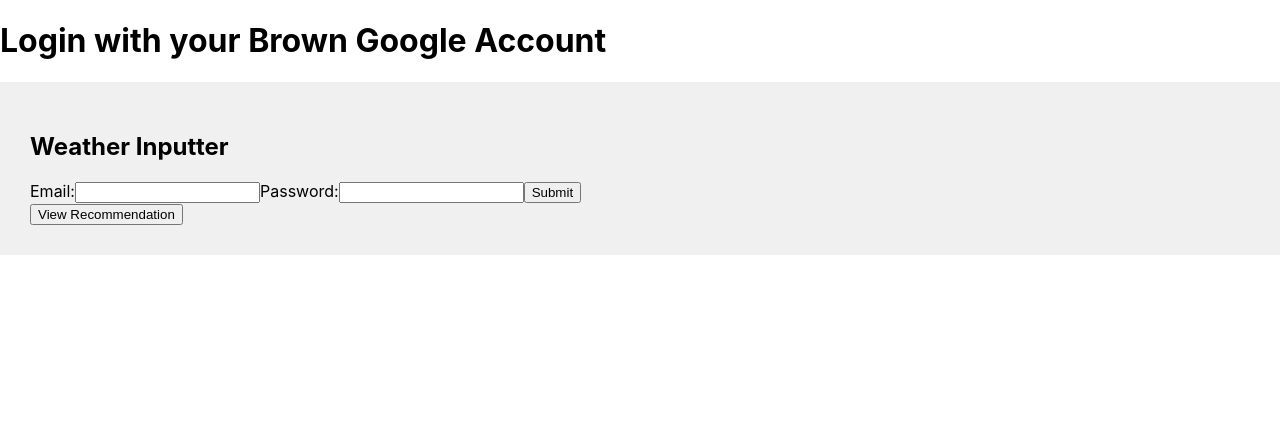
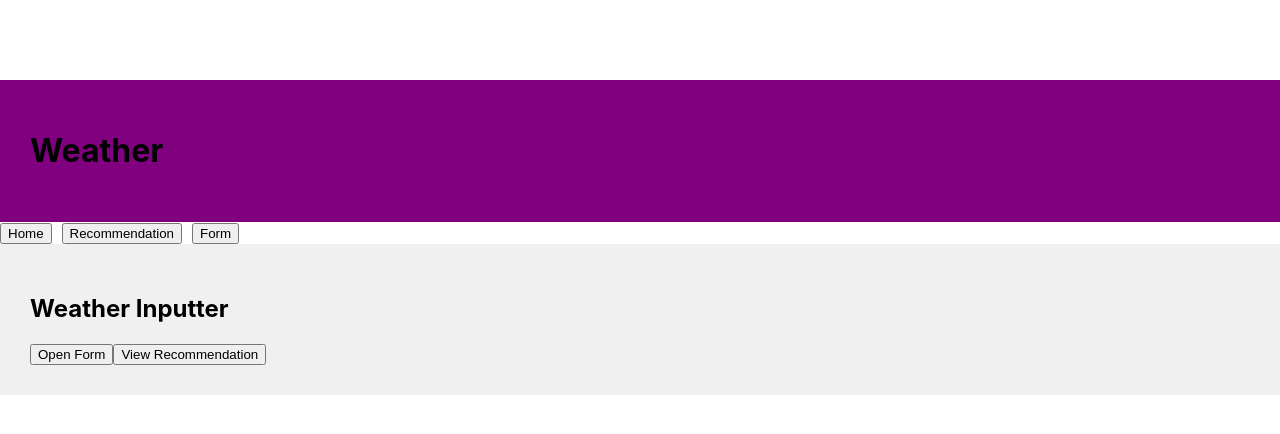
Before and after one commit to cs0320-f23/term-project-fyousaf-deskilso-sndichu, a React (Vite) app in the folder front/: page /form in a window 1280 px wide. Shown: the top 434 px of the page. Built offline with nearby package versions, Linux system fonts and the light colour scheme.

Commit message:
buttons added for navigation

```diff
--- a/front/package.json
+++ b/front/package.json
@@ -30,6 +30,7 @@
     "react-dom": "^18.2.0",
     "react-google-login": "^5.2.2",
     "react-map-gl": "^7.1.6",
+    "react-modal": "^3.16.1",
     "react-router-dom": "^6.20.1"
   },
   "devDependencies": {
--- a/front/src/App.css
+++ b/front/src/App.css
@@ -12,7 +12,7 @@
 }
 
 .App-header {
-  background-color: #f7f4f8;
+  background-color: #360d44;
   min-height: 20vh;
   display: flex;
   flex-direction: column;
--- a/front/src/App.tsx
+++ b/front/src/App.tsx
@@ -40,7 +40,29 @@
 
     <BrowserRouter>
       <div>
-        <h1>Login with your Brown Google Account</h1>
+        <div
+          style={{
+            textAlign: "left",
+            marginTop: "80px",
+            backgroundColor: "purple",
+            padding: "30px",
+          }}
+        >
+          <h1>Weather</h1>
+        </div>
+        <div
+          style={{ display: "flex", alignItems: "center", marginRight: "20px" }}
+        >
+          <Link to="/">
+            <button style={{ marginRight: "10px" }}>Home</button>
+          </Link>
+          <Link to="/recommendation">
+            <button style={{ marginRight: "10px" }}>Recommendation</button>
+          </Link>
+          <Link to="/form">
+            <button>Form</button>
+          </Link>
+        </div>
         <Routes>
           <Route path="/" element={<Home />} />
           <Route path="/recommendation" element={<Recommendation />} />
--- a/front/src/Form.tsx
+++ b/front/src/Form.tsx
@@ -2,6 +2,7 @@
 import React, { ReactNode } from "react";
 import { Formik } from "formik";
 import { Link } from "react-router-dom";
+import Modal from "react-modal";
 
 interface FormProps {}
 
@@ -10,12 +11,29 @@
 }
 
 export default function Form(props: FormProps) {
+  const [modalIsOpen, setModalIsOpen] = useState(false);
+
   return (
-    // TODO: add questions about normal feeling of coldness, perception of weather, successful outfits, etc.
-    // Use our spec doc for what to ask about
-    // formick docs: https://formik.org/docs/overview
     <div style={{ backgroundColor: "#f0f0f0", padding: "30px" }}>
       <h2>Weather Inputter</h2>
+      <button onClick={() => setModalIsOpen(true)}>Open Form</button>
+
+      <Modal
+        isOpen={modalIsOpen}
+        onRequestClose={() => setModalIsOpen(false)}
+        style={{
+          overlay: {
+            backgroundColor: "rgba(0, 0, 0, 0.5)",
+          },
+          content: {
+            backgroundColor: "#fff",
+            padding: "20px",
+            borderRadius: "8px",
+            maxWidth: "400px",
+            margin: "auto",
+          },
+        }}
+      >
         <Formik
           initialValues={{ email: "", password: "" }}
           validate={(values) => {
@@ -33,6 +51,7 @@
             setTimeout(() => {
               alert(JSON.stringify(values, null, 2));
               setSubmitting(false);
+              setModalIsOpen(false); // Close the modal after submission
             }, 400);
           }}
         >
@@ -44,7 +63,6 @@
             handleBlur,
             handleSubmit,
             isSubmitting,
-          /* and other goodies */
           }) => (
             <form onSubmit={handleSubmit}>
               <label htmlFor="email">Email:</label>
@@ -55,7 +73,7 @@
                 onBlur={handleBlur}
                 value={values.email}
               />
-            {errors.email && touched.email && errors.email}
+              {errors.email && touched.email && <div>{errors.email}</div>}
               <label htmlFor="password">Password:</label>
               <input
                 type="password"
@@ -64,13 +82,17 @@
                 onBlur={handleBlur}
                 value={values.password}
               />
-            {errors.password && touched.password && errors.password}
+              {errors.password && touched.password && (
+                <div>{errors.password}</div>
+              )}
               <button type="submit" disabled={isSubmitting}>
                 Submit
               </button>
             </form>
           )}
         </Formik>
+      </Modal>
+
       <Link to={"/recommendation"}>
         <button type="button">View Recommendation</button>
       </Link>
--- a/front/src/Home.tsx
+++ b/front/src/Home.tsx
@@ -48,9 +48,6 @@
       <Rating />
       <Recommendation /> */}
 
-        {
-          // TO DO: figure out google client ID for authorization with google cloud
-        }
         <h1>Home Page</h1>
         <GoogleLogin
           clientId={googleclientID}
```
Also changed, not shown: 1 other file (tests, documents, lock files or other folders). Lines whose indentation alone changed are shown as unchanged.
